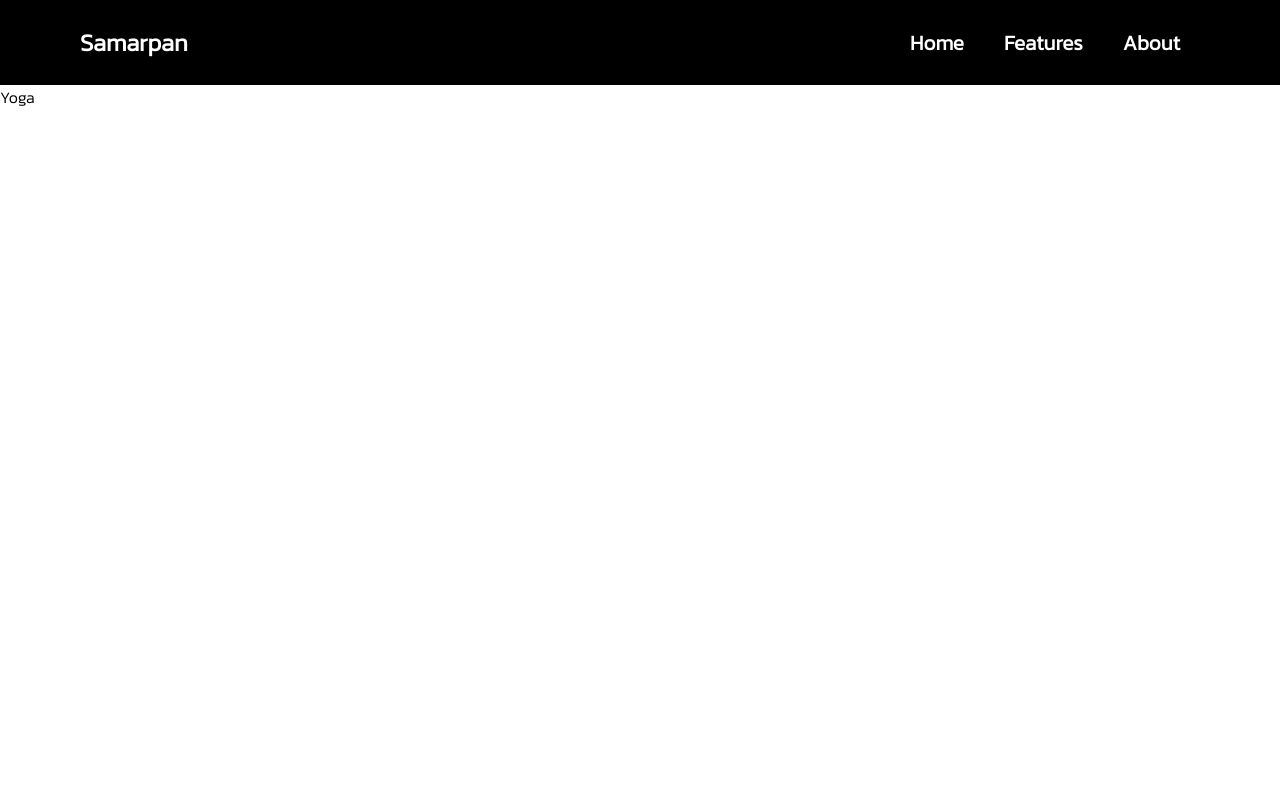
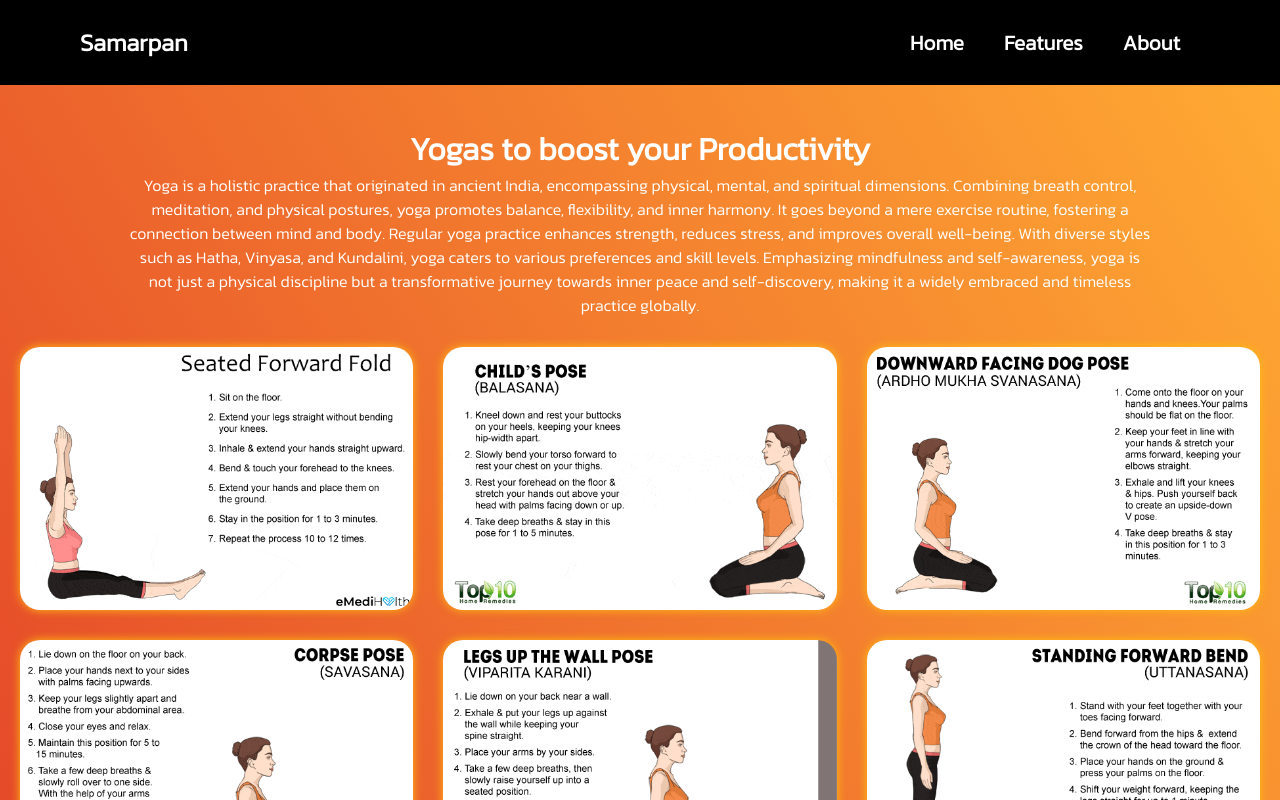
Before and after one commit to Debdutta-10/Samarpan-client, a React (Create React App) app: page /yoga in a window 1280 px wide. Shown: the top 800 px of the page. Built offline with nearby package versions, Linux system fonts and the light colour scheme.

Commit message:
Yoga.js Finished

```diff
--- a/src/components/Yoga.js
+++ b/src/components/Yoga.js
@@ -1,10 +1,36 @@
 import React from 'react'
+import './styles/yoga.css'
+import img1 from './yoga-story/img1.gif'
+import img2 from './yoga-story/img2.gif'
+import img3 from './yoga-story/img3.gif'
+import img4 from './yoga-story/img4.gif'
+import img5 from './yoga-story/img5.gif'
+import img6 from './yoga-story/img6.gif'
+import img7 from './yoga-story/img7.gif'
+import img8 from './yoga-story/img8.gif'
+import img9 from './yoga-story/img9.gif'
 
 function Yoga() {
   return (
-    <div>
-      Yoga
-    </div>
+    <>
+      <div className="yoga-text-images-container" style={{"background":"linear-gradient(60deg, #E23D28, #FFAA33)"}}>
+        <div className="yoga-text">
+          <h1>Yogas to boost your Productivity</h1>
+          <p>Yoga is a holistic practice that originated in ancient India, encompassing physical, mental, and spiritual dimensions. Combining breath control, meditation, and physical postures, yoga promotes balance, flexibility, and inner harmony. It goes beyond a mere exercise routine, fostering a connection between mind and body. Regular yoga practice enhances strength, reduces stress, and improves overall well-being. With diverse styles such as Hatha, Vinyasa, and Kundalini, yoga caters to various preferences and skill levels. Emphasizing mindfulness and self-awareness, yoga is not just a physical discipline but a transformative journey towards inner peace and self-discovery, making it a widely embraced and timeless practice globally.</p>
+        </div>
+        <div className="yoga-images">
+          <img src={img1} alt="" />
+          <img src={img2} alt="" />
+          <img src={img3} alt="" />
+          <img src={img4} alt="" />
+          <img src={img5} alt="" />
+          <img src={img6} alt="" />
+          <img src={img7} alt="" />
+          <img src={img8} alt="" />
+          <img src={img9} alt="" />
+        </div>
+      </div>
+    </>
   )
 }
 
--- /dev/null
+++ b/src/components/styles/yoga.css
@@ -0,0 +1,49 @@
+.yoga-text{
+    width: 80%;
+    margin-top: 40px;
+    margin: auto;
+    padding: 10px;
+    color: white;
+}
+.yoga-text h1{
+    text-align: center;
+    margin-top: 30px;
+}
+.yoga-text p{
+    text-align: center;
+    margin-bottom: 40px;
+    margin: auto;
+}
+.yoga-images {
+    display: grid;
+    grid-template-columns: repeat(3, 1fr); /* Three columns with equal width */
+    grid-template-rows: repeat(3, 1fr); /* Three rows with equal height */
+    gap: 30px; /* Adjust the gap between images as needed */
+    padding: 20px;
+  }
+
+.yoga-images img {
+    width: 100%;
+    height: 100%;
+    object-fit: cover;
+    box-shadow: 0 0 10px #FEBE10;
+    transition: 0.5s ease-in-out;
+    border-radius: 20px;
+}
+.yoga-images img:hover {
+    transform: scale(0.9);
+    box-shadow: 0 0 20px #FEBE10;
+    cursor: pointer;
+}
+@media screen and (max-width:769px) {
+    .yoga-text p{
+        width: 90%;
+    }
+    .yoga-images {
+        display: grid;
+        grid-template-columns: repeat(1, 1fr);
+        grid-template-rows: repeat(1, 1fr);
+        gap: 20px;
+        padding: 20px;
+      }
+}
```
